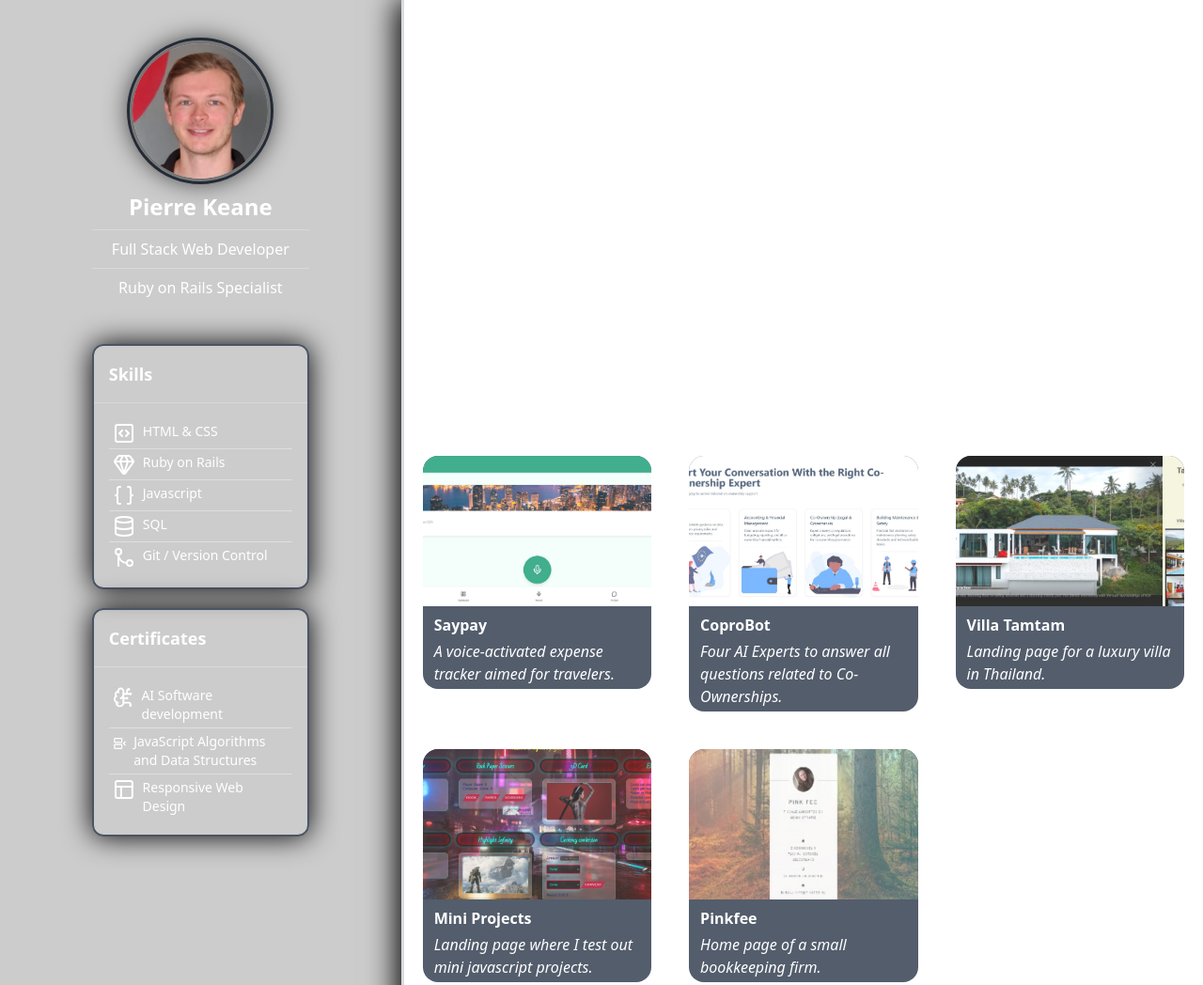
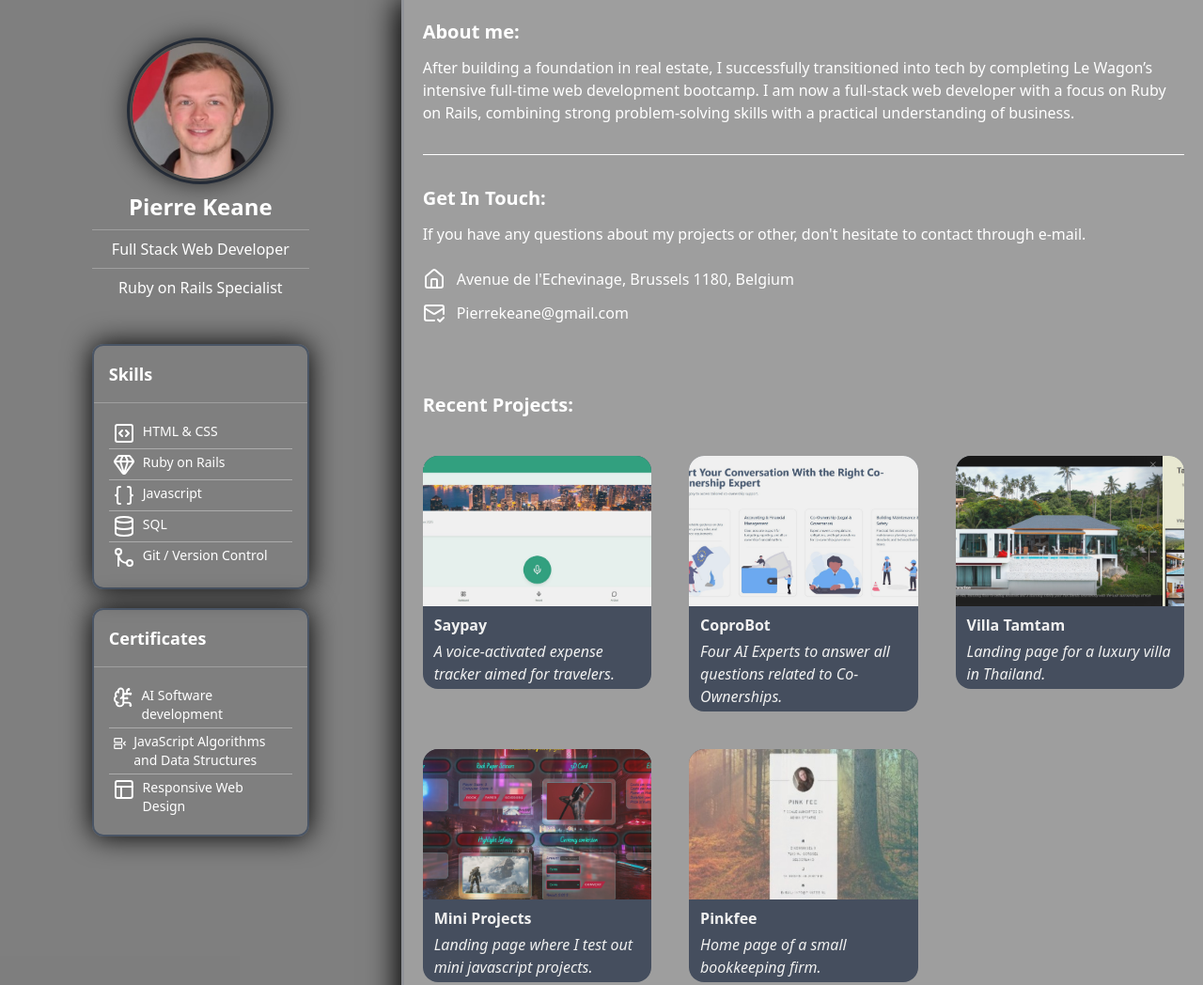
Before and after one commit to pkeane93/portfolio_page, a plain HTML site: page index.html in a window 1280 px wide. Shown: the top 1048 px of the page at 94% size. Drawn offline with nearby package versions, Linux system fonts and the light colour scheme; the site is published under a folder, as on GitHub Pages, so addresses that start at the root find nothing.

Commit message:
bg path change.

```diff
--- a/index.html
+++ b/index.html
@@ -10,7 +10,7 @@
 
     </head>
     <body>
-      <div id="full-screen-container" class="grid grid-cols-1 lg:grid-cols-3 bg-[url(/images/bg.jpg)] bg-cover min-h-screen">
+      <div id="full-screen-container" class="grid grid-cols-1 lg:grid-cols-3 bg-[url('./images/bg.jpg')] bg-cover min-h-screen">
 
         <!--    -->
         <div id="banner" class="bg-black/20 col-span-1 lg:col-span-1 flex flex-col items-center text-white p-10 ">
```
